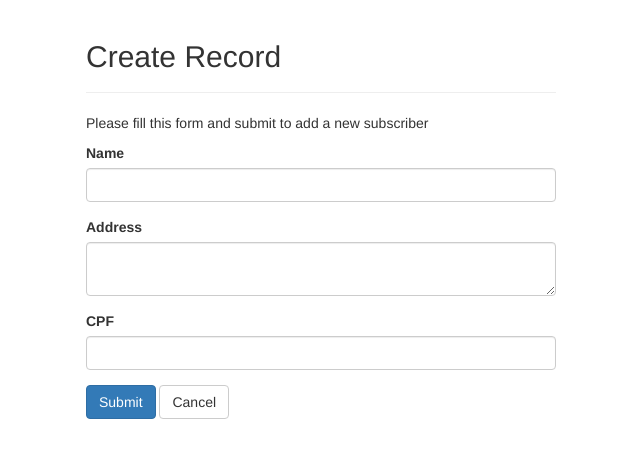
After one commit to Gabarros/desafio_estagiario, a PHP site: page /create-assinante.php in a window 1280 px wide. The commit adds this page. Shown: the top 458 px of the page, without its empty margins (319-959 px from the left). Run offline with PHP 8.4, Linux system fonts and the light colour scheme.

Commit message:
Create Subscriber CRUD Page

```diff
--- a/config.php
+++ b/config.php
@@ -2,7 +2,7 @@
 
 define('DB_SERVER', 'localhost');
 define('DB_USERNAME', 'root');
-define('DB_PASSWORD', '');
+define('DB_PASSWORD', 'gabarros');
 define('DB_NAME', 'crud');
 
 $mysqli = new mysqli(DB_SERVER, DB_USERNAME, DB_PASSWORD, DB_NAME);
--- /dev/null
+++ b/create-assinante.php
@@ -0,0 +1,119 @@
+<?php
+// Include config file
+require_once "config.php";
+
+// Define variables and initialize with empty values
+$name = $address = $cpf = "";
+$name_err = $address_err = $cpf_err = "";
+
+// Processing form data when form is submitted
+if($_SERVER["REQUEST_METHOD"] == "POST"){
+    // Validate name
+    $input_name = trim($_POST["name"]);
+    if(empty($input_name)){
+        $name_err = "Please enter a name.";
+    } elseif(!filter_var($input_name, FILTER_VALIDATE_REGEXP, array("options"=>array("regexp"=>"/^[a-zA-Z\s]+$/")))){
+        $name_err = "Please enter a valid name.";
+    } else{
+        $name = $input_name;
+    }
+
+    // Validate address
+    $input_address = trim($_POST["address"]);
+    if(empty($input_address)){
+        $address_err = "Please enter an address.";
+    } else{
+        $address = $input_address;
+    }
+
+    // Validate cpf
+    $input_cpf = trim($_POST["cpf"]);
+    if(empty($input_cpf)){
+        $cpf_err = "Please enter the cpf amount.";
+    } elseif(!ctype_digit($input_cpf)){
+        $cpf_err = "Please enter a positive integer value.";
+    } else{
+        $cpf = $input_cpf;
+    }
+
+    // Check input errors before inserting in database
+    if(empty($name_err) && empty($address_err) && empty($cpf_err)){
+        // Prepare an insert statement
+        $sql = "INSERT INTO employees (name, address, cpf) VALUES (?, ?, ?)";
+
+        if($stmt = mysqli_prepare($link, $sql)){
+            // Bind variables to the prepared statement as parameters
+            mysqli_stmt_bind_param($stmt, "sss", $param_name, $param_address, $param_cpf);
+
+            // Set parameters
+            $param_name = $name;
+            $param_address = $address;
+            $param_cpf = $cpf;
+
+            // Attempt to execute the prepared statement
+            if(mysqli_stmt_execute($stmt)){
+                // Records created successfully. Redirect to landing page
+                header("location: index.php");
+                exit();
+            } else{
+                echo "Something went wrong. Please try again later.";
+            }
+        }
+
+        // Close statement
+        mysqli_stmt_close($stmt);
+    }
+
+    // Close connection
+    mysqli_close($link);
+}
+?>
+
+
+<!DOCTYPE html>
+<html lang="en">
+<head>
+    <meta charset="UTF-8">
+    <title>Create Subscriber</title>
+    <link rel="stylesheet" href="https://maxcdn.bootstrapcdn.com/bootstrap/3.3.7/css/bootstrap.css">
+    <style type="text/css">
+        .wrapper{
+            width: 500px;
+            margin: 0 auto;
+        }
+    </style>
+</head>
+<body>
+    <div class="wrapper">
+        <div class="container-fluid">
+            <div class="row">
+                <div class="col-md-12">
+                    <div class="page-header">
+                        <h2>Create Record</h2>
+                    </div>
+                    <p>Please fill this form and submit to add a new subscriber</p>
+                    <form action="<?php echo htmlspecialchars($_SERVER["PHP_SELF"]); ?>" method="post">
+                        <div class="form-group <?php echo (!empty($name_err)) ? 'has-error' : ''; ?>">
+                            <label>Name</label>
+                            <input type="text" name="name" class="form-control" value="<?php echo $name; ?>">
+                            <span class="help-block"><?php echo $name_err;?></span>
+                        </div>
+                        <div class="form-group <?php echo (!empty($address_err)) ? 'has-error' : ''; ?>">
+                            <label>Address</label>
+                            <textarea name="address" class="form-control"><?php echo $address; ?></textarea>
+                            <span class="help-block"><?php echo $address_err;?></span>
+                        </div>
+                        <div class="form-group <?php echo (!empty($cpf_err)) ? 'has-error' : ''; ?>">
+                            <label>CPF</label>
+                            <input type="text" name="cpf" class="form-control" value="<?php echo $cpf; ?>">
+                            <span class="help-block"><?php echo $cpf_err;?></span>
+                        </div>
+                        <input type="submit" class="btn btn-primary" value="Submit">
+                        <a href="index.php" class="btn btn-default">Cancel</a>
+                    </form>
+                </div>
+            </div>
+        </div>
+    </div>
+</body>
+</html>
```
Also changed, not shown: index.php (renamed from index.html, +8 -6 lines), create-equipamento.php (added).
